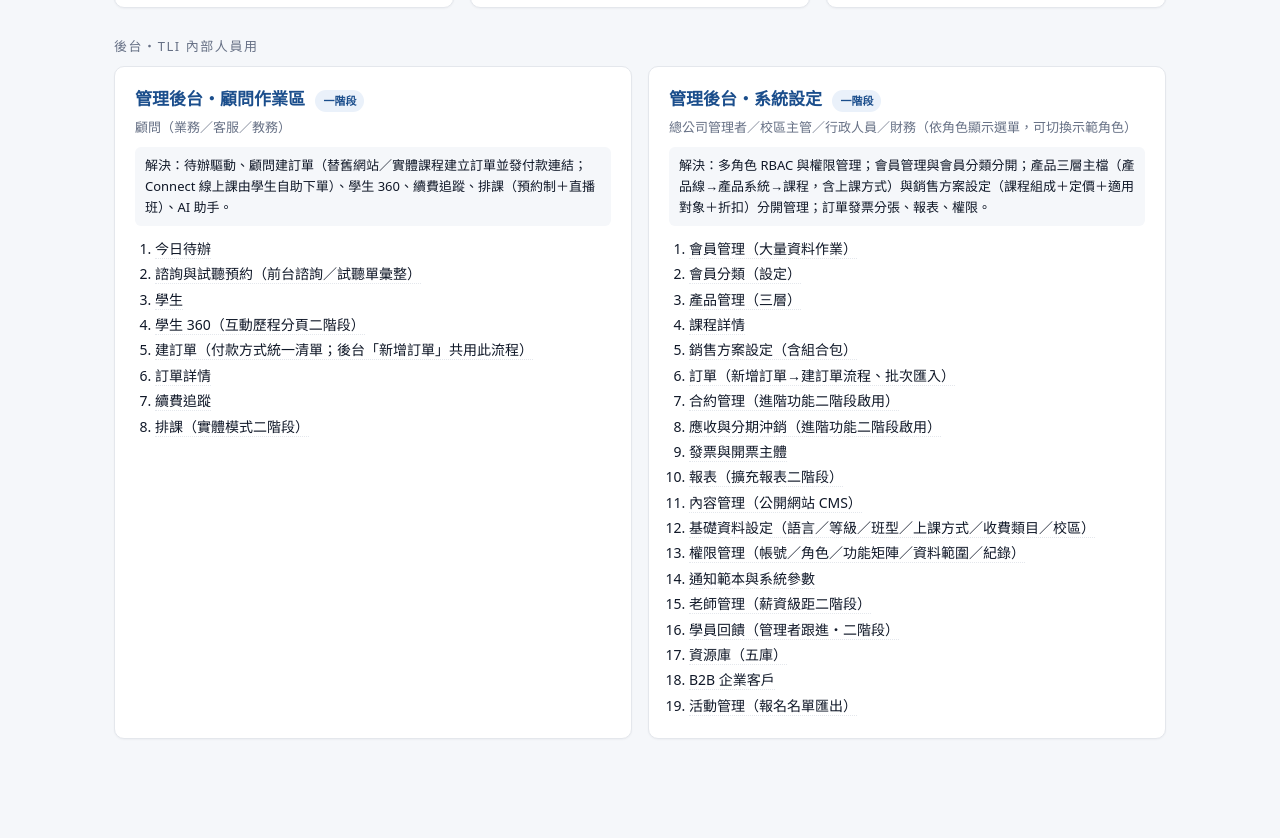
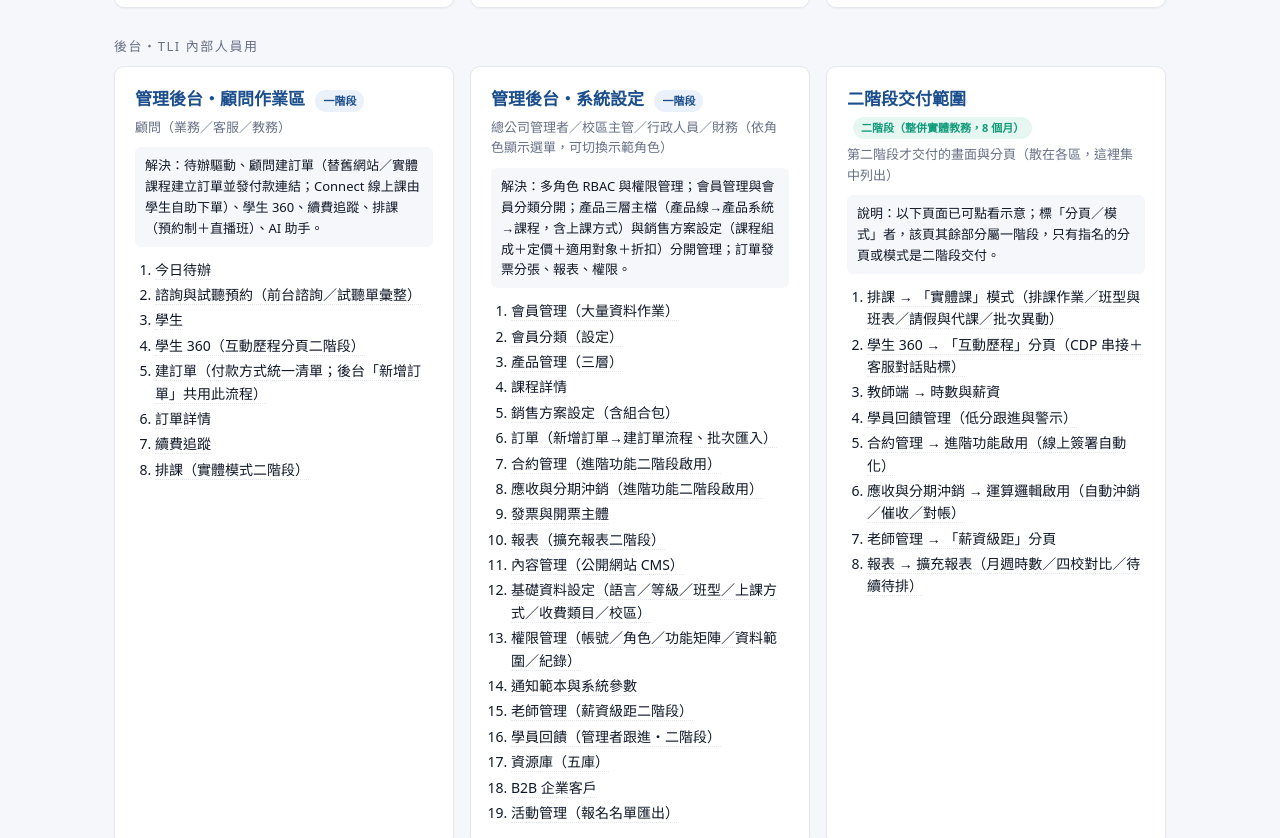
Before and after one commit to ShinspireVickiHuang/TLI-Connect30-prototype, a plain HTML site: page index.html in a window 1280 px wide. Shown: the part 853-1691 px from the top of the page. Drawn offline with Linux system fonts and the light colour scheme.

Commit message:
索引頁新增「二階段交付範圍」卡

```diff
--- a/index.html
+++ b/index.html
@@ -141,6 +141,21 @@
         <li><a href="原型/管理後台/a16_events.html">活動管理（報名名單匯出）</a></li>
       </ol>
     </div>
+    <div class="card">
+      <h2>二階段交付範圍 <span class="tag t2">二階段（整併實體教務，8 個月）</span></h2>
+      <p class="who">第二階段才交付的畫面與分頁（散在各區，這裡集中列出）</p>
+      <p class="solve">說明：以下頁面已可點看示意；標「分頁／模式」者，該頁其餘部分屬一階段，只有指名的分頁或模式是二階段交付。</p>
+      <ol>
+        <li><a href="原型/顧問工作台/c07_scheduling.html">排課 → 「實體課」模式（排課作業／班型與班表／請假與代課／批次異動）</a></li>
+        <li><a href="原型/顧問工作台/c03_student_detail.html">學生 360 → 「互動歷程」分頁（CDP 串接＋客服對話貼標）</a></li>
+        <li><a href="原型/教師端/t06_hours_pay.html">教師端 → 時數與薪資</a></li>
+        <li><a href="原型/管理後台/a14_feedback.html">學員回饋管理（低分跟進與警示）</a></li>
+        <li><a href="原型/管理後台/a12_contracts.html">合約管理 → 進階功能啟用（線上簽署自動化）</a></li>
+        <li><a href="原型/管理後台/a13_receivables.html">應收與分期沖銷 → 運算邏輯啟用（自動沖銷／催收／對帳）</a></li>
+        <li><a href="原型/管理後台/a10_teachers.html">老師管理 → 「薪資級距」分頁</a></li>
+        <li><a href="原型/管理後台/a07_reports.html">報表 → 擴充報表（月週時數／四校對比／待續待排）</a></li>
+      </ol>
+    </div>
   </div>
 </div>
 </body>
```
